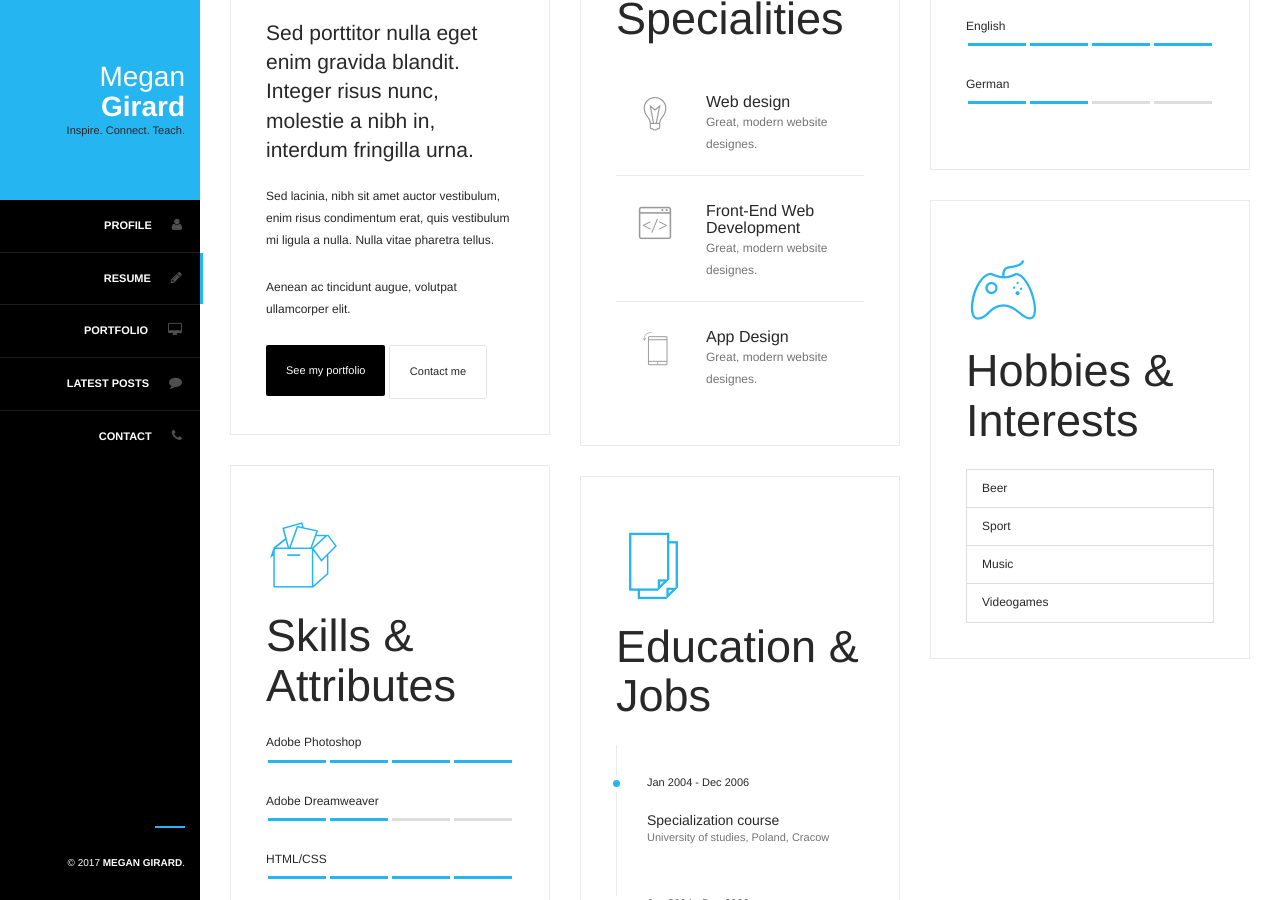
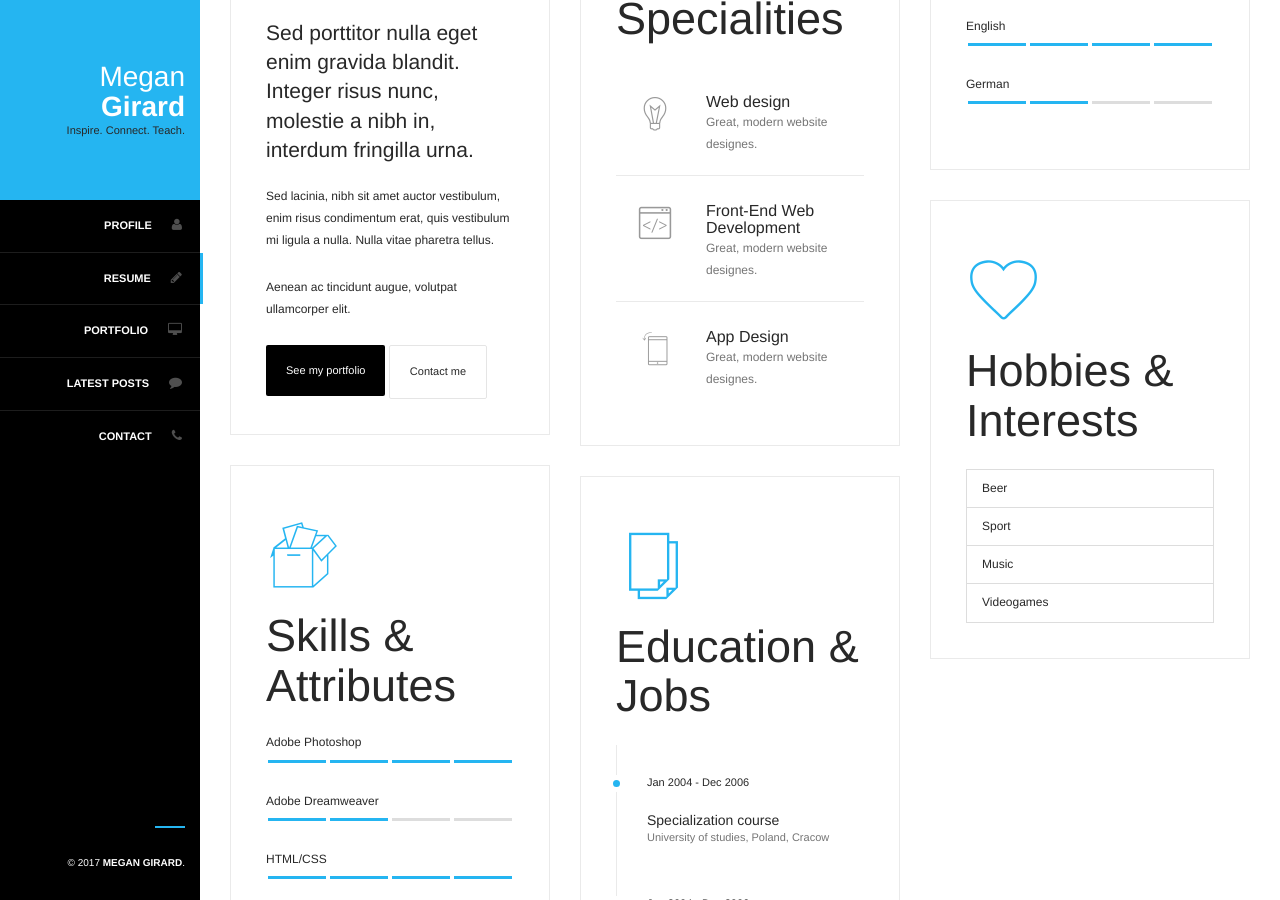
Before and after one commit to DaydreamDevelopment/megan-girard, a Jekyll site: the page built from index.html, in a window 1280 px wide and 900 px high, scrolled down 1132 px. Built offline with Jekyll 4.4.1, drawn with Linux system fonts in a browser that asks for light colours; the list of posts is cut into pages by our own code.

Commit message:
Added new icon and editable regions

```diff
--- a/index.html
+++ b/index.html
@@ -67,15 +67,15 @@ image: /assets/images/backgrounds/profile-bg-alt.jpg
             <i class="title-icon text-primary flaticon-speech43"></i>
             <h3 class="editable">Who am I?</h3>
             <p class="lead editable">Sed porttitor nulla eget enim gravida blandit. Integer risus nunc, molestie a nibh in, interdum fringilla urna. </p>
-            <p>Sed lacinia, nibh sit amet auctor vestibulum, enim risus condimentum erat, quis vestibulum mi ligula a nulla. Nulla vitae pharetra tellus.</p>
-            <p>Aenean ac tincidunt augue, volutpat ullamcorper elit.</p>
+            <p class="editable">Sed lacinia, nibh sit amet auctor vestibulum, enim risus condimentum erat, quis vestibulum mi ligula a nulla. Nulla vitae pharetra tellus.</p>
+            <p class="editable">Aenean ac tincidunt augue, volutpat ullamcorper elit.</p>
             <a href="#portfolio" class="btn btn-black">See my portfolio</a> <a href="#contact" class="btn btn-default">Contact me</a>
           </div>
 
           <!-- Box - Skills & Attributes -->
           <div class="resume-box animated slide-in-left appear-second">
             <i class="title-icon text-primary flaticon-open79"></i>
-            <h3>Skills &amp; Attributes</h3>
+            <h3 class="editable">Skills &amp; Attributes</h3>
             <!-- Sinlge skill -->
             <div class="skill">
               <span class="skill-name editable">Adobe Photoshop</span>
@@ -210,7 +210,7 @@ image: /assets/images/backgrounds/profile-bg-alt.jpg
 
           <!-- Box - Hobbies -->
           <div class="resume-box animated slide-in-bottom">
-            <i class="title-icon text-primary flaticon-joystick4"></i>
+            <i class="title-icon text-primary flaticon-heart64"></i>
             <h3 class="editable">Hobbies &amp; Interests</h3>
             <!-- List group -->
             <ul class="list-group">
```
